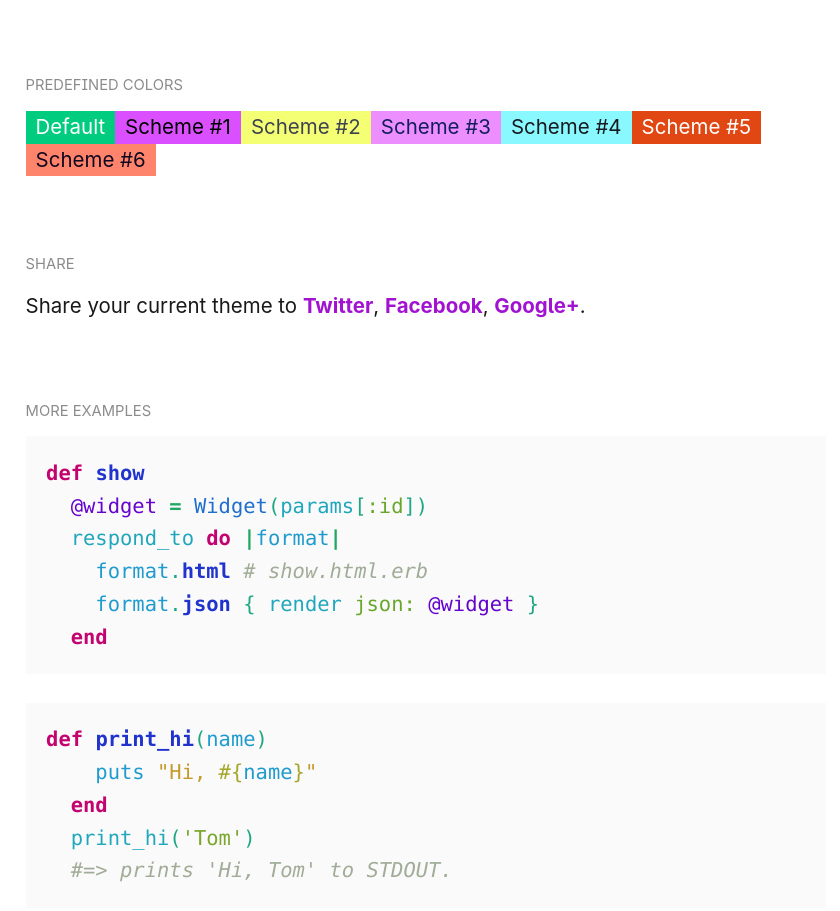
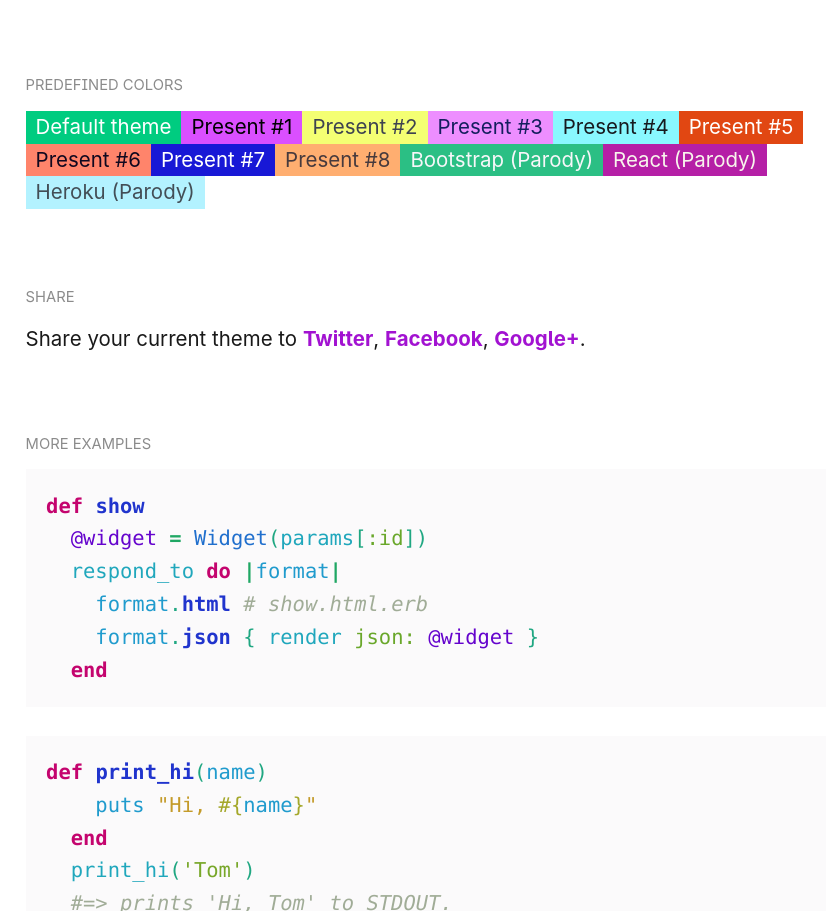
Before and after one commit to sparanoid/randomized, a website: page index.html in a window 1280 px wide. Shown: the part 1272-2183 px from the top of the page, without its empty margins (0-840 px from the left). Drawn offline with Linux system fonts and the light colour scheme.

Commit message:
feat(index): more presents for today! (pun intended)

```diff
--- a/index.html
+++ b/index.html
@@ -58,13 +58,18 @@
 
   <h2 class="sub-heading" id="predefined-colors">Predefined colors</h2>
   <p class="btn-present">
-    <button data-scheme="00cc80-a212d1-ffffff" onclick="setScheme('present', this)">Default</button>
-    <button data-scheme="da4fff-33d1a0-000000" onclick="setScheme('present', this)">Scheme #1</button>
-    <button data-scheme="f4ff73-ffc8d4-3d4250" onclick="setScheme('present', this)">Scheme #2</button>
-    <button data-scheme="ed8eff-8ef8ff-141e5e" onclick="setScheme('present', this)">Scheme #3</button>
-    <button data-scheme="89f8ff-ffd0a9-171a1f" onclick="setScheme('present', this)">Scheme #4</button>
-    <button data-scheme="e14712-ff34d2-ffffff" onclick="setScheme('present', this)">Scheme #5</button>
-    <button data-scheme="ff846b-ad40ff-10081f" onclick="setScheme('present', this)">Scheme #6</button>
+    <button data-scheme="00cc80-a212d1-ffffff" onclick="setScheme('present', this)">Default theme</button>
+    <button data-scheme="da4fff-33d1a0-000000" onclick="setScheme('present', this)">Present #1</button>
+    <button data-scheme="f4ff73-ffc8d4-3d4250" onclick="setScheme('present', this)">Present #2</button>
+    <button data-scheme="ed8eff-8ef8ff-141e5e" onclick="setScheme('present', this)">Present #3</button>
+    <button data-scheme="89f8ff-ffd0a9-171a1f" onclick="setScheme('present', this)">Present #4</button>
+    <button data-scheme="e14712-ff34d2-ffffff" onclick="setScheme('present', this)">Present #5</button>
+    <button data-scheme="ff846b-ad40ff-10081f" onclick="setScheme('present', this)">Present #6</button>
+    <button data-scheme="1818d6-46bc5a-ffffff" onclick="setScheme('present', this)">Present #7</button>
+    <button data-scheme="ffae70-bbdfff-473a3d" onclick="setScheme('present', this)">Present #8</button>
+    <button data-scheme="2bbf84-0275d8-f7f7f9" onclick="setScheme('present', this)">Bootstrap (Parody)</button>
+    <button data-scheme="b51fa6-c05b4d-f8f5ec" onclick="setScheme('present', this)">React (Parody)</button>
+    <button data-scheme="b3f2ff-c28eff-434e56" onclick="setScheme('present', this)">Heroku (Parody)</button>
   </p>
 
   <h2 class="sub-heading" id="share">Share</h2>
```
